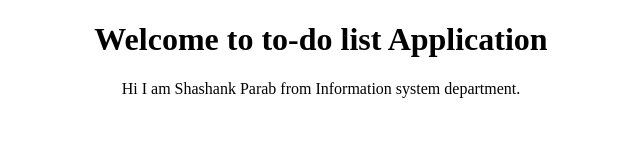
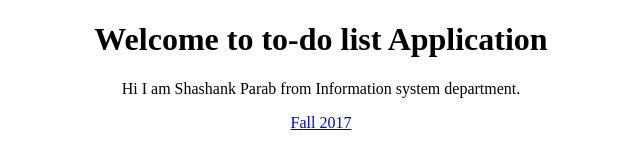
Before and after one commit to shashank-14/todo_2017Fall, a plain HTML site: page index.html in a window 1280 px wide. Shown: the full height of the page, 319-959 px from the left. Drawn offline with Linux system fonts and the light colour scheme.

Commit message:
Adding Link Tag

```diff
--- a/index.html
+++ b/index.html
@@ -4,6 +4,8 @@
     <center>
     <h1>Welcome to to-do list Application</h1>
     <p> Hi I am Shashank Parab from Information system department.</p>
+
+    <p><a href="http://www.njit.edu" target="_blank">Fall 2017</a></p>
         </center>
 	    </body>
 	        </html>
```
